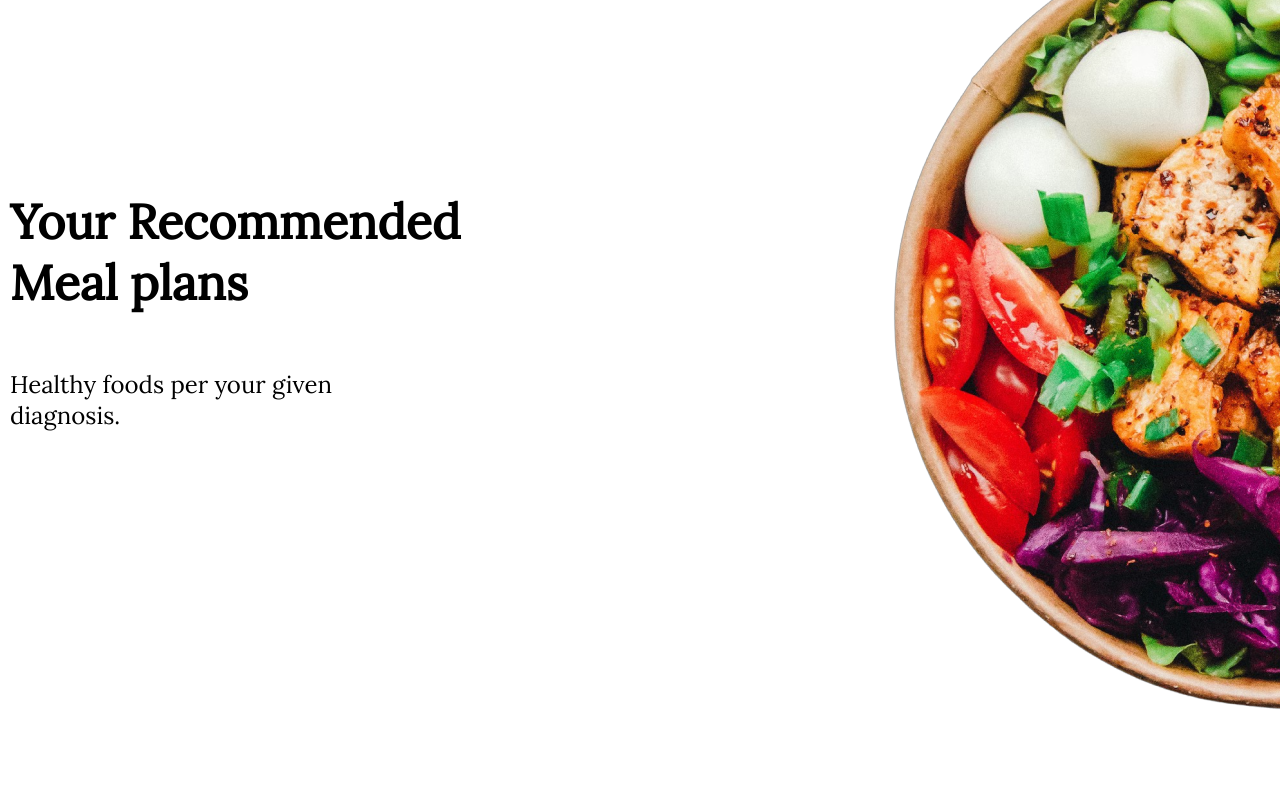
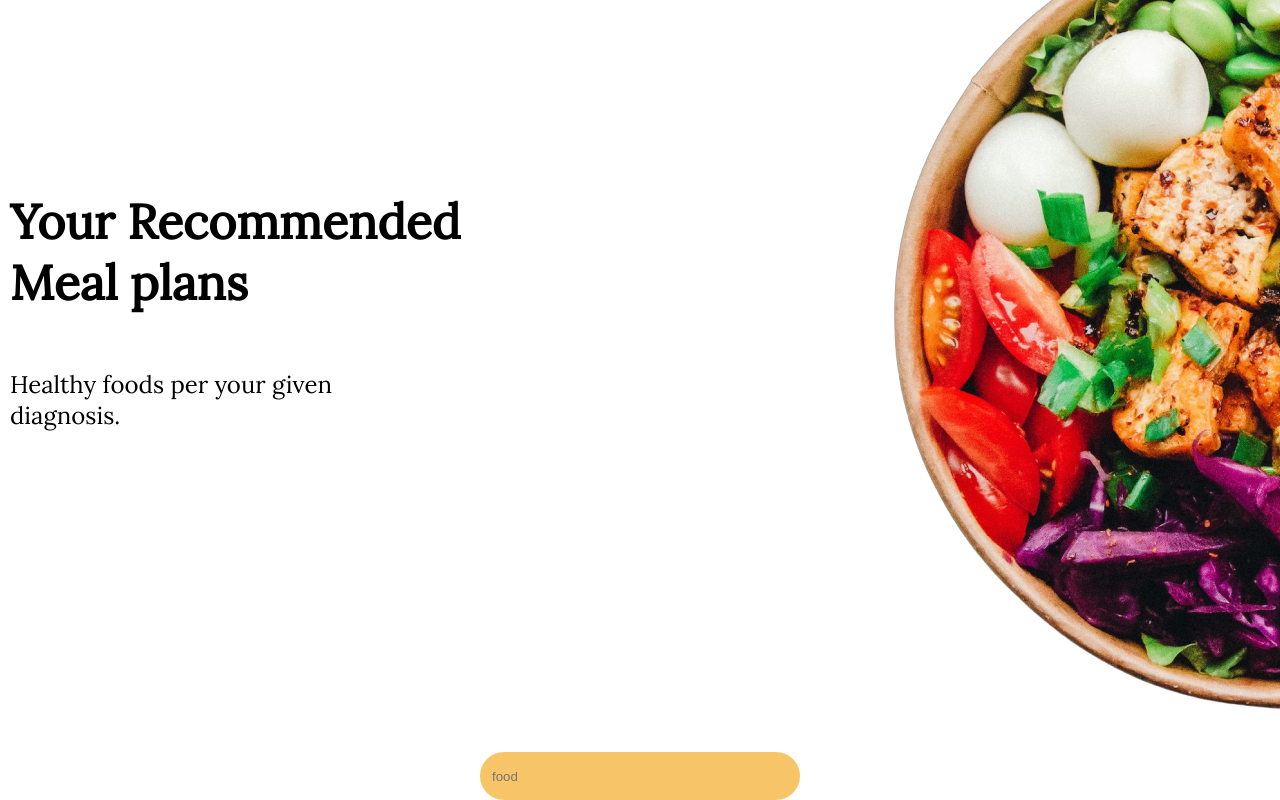
Before and after one commit to cmm25/nutritrac-pro, a React (Create React App) app in the folder nutripro/: page / in a window 1280 px wide. Shown: the part 244-1044 px from the top of the page. Before the commit the page ends 976 px from the top, so only its background shows below. Built offline with nearby package versions, Linux system fonts and the light colour scheme.

Commit message:
search area

```diff
--- a/nutripro/src/App.js
+++ b/nutripro/src/App.js
@@ -1,7 +1,8 @@
 import React from 'react'
 import Hero  from './components/hero'
-
+import Search from './components/search'
 import NavBar from './components/navbar';
+import cardArea from'./components/cardarea';
 import './App.css';
 
 function App() {
@@ -9,6 +10,7 @@ function App() {
     <div className="App">
       <NavBar/>
       <Hero/>
+      <Search/>
     </div>
   );
 }
--- /dev/null
+++ b/nutripro/src/components/cardarea.js
@@ -0,0 +1,6 @@
+function cardArea(){
+    return(
+        <div></div>
+    )
+}
+export default cardArea;
--- /dev/null
+++ b/nutripro/src/components/search.css
@@ -0,0 +1,17 @@
+.search-area{
+    display:flex;
+    justify-content:center;
+    margin-top: 20px
+
+}
+.input-area{
+    height:3rem;
+    border-radius:1.5rem;
+    width: 20rem;
+    background-color:rgb(247, 197, 104);
+    border:none
+}
+.input-area::placeholder{
+    padding-left:10px;
+
+}
--- /dev/null
+++ b/nutripro/src/components/search.js
@@ -0,0 +1,11 @@
+import './search.css'
+function Search(){
+    return(
+        <div>
+            <div className="search-area">
+                <input className="input-area" placeholder="food"/>
+            </div>
+        </div>
+    )
+}
+export default Search
```
Also changed, not shown: nutripro/src/components/hero.css (+4 -4 lines).
